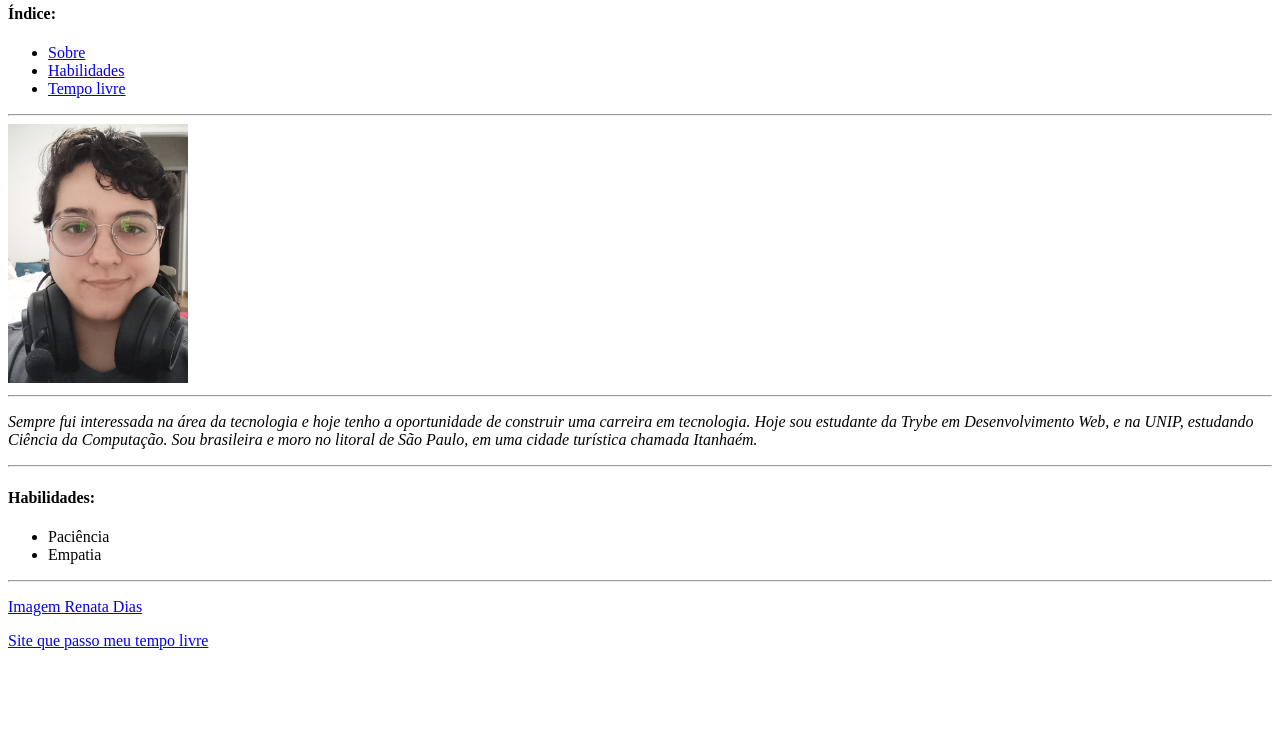
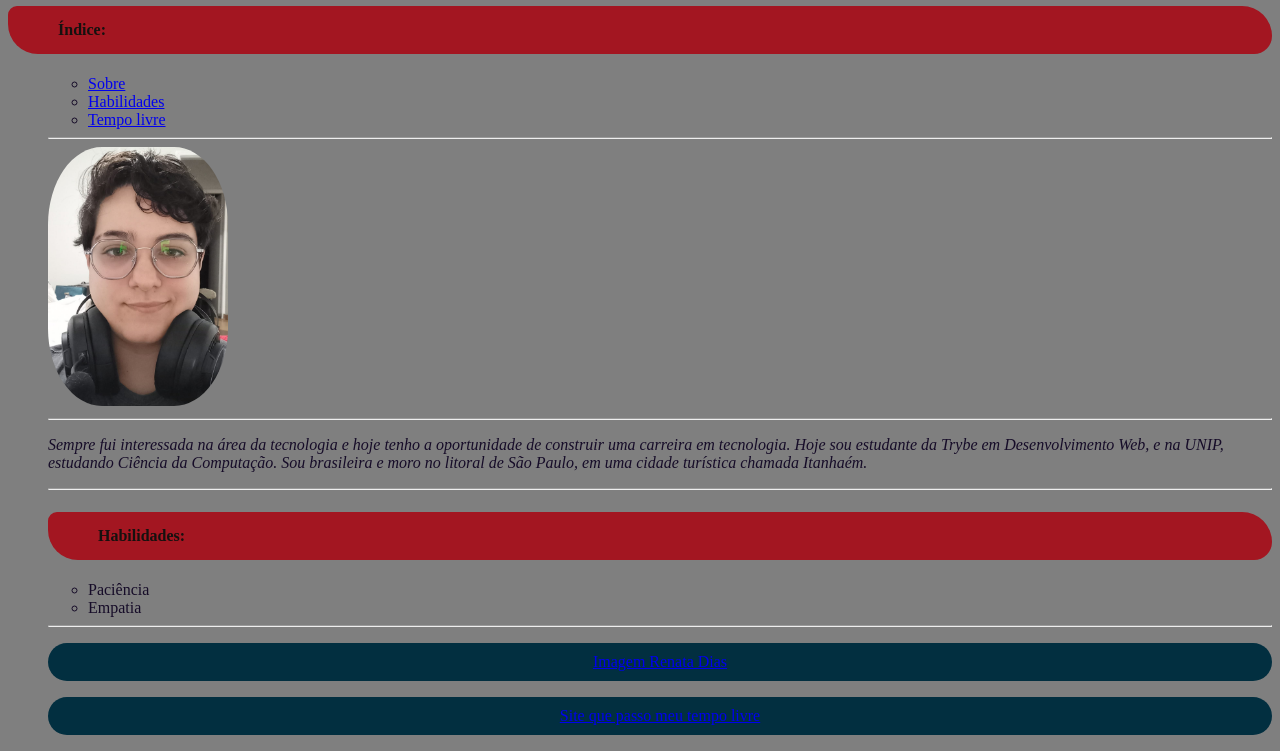
Before and after one commit to RehDias/RehDias.github.io, a plain HTML site: page index.html in a window 1280 px wide. Shown: the part 75-826 px from the top of the page. Before the commit the page ends 800 px from the top, so only its background shows below. Drawn offline with Linux system fonts and the light colour scheme; a web font is replaced by a local one.

Commit message:
Novas cores e fontes

```diff
--- a/index.html
+++ b/index.html
@@ -3,19 +3,61 @@
 <head>
     <meta charset="UTF-8">
     <title>Portfolio</title>
+    <link rel="preconnect" href="https://fonts.googleapis.com">
+    <link rel="preconnect" href="https://fonts.gstatic.com" crossorigin>
+    <link href="https://fonts.googleapis.com/css2?family=Aleo:wght@700&family=Outfit:wght@300&family=Yanone+Kaffeesatz:wght@500&display=swap" rel="stylesheet">
+    <link href="https://fonts.googleapis.com/css2?family=Aleo:wght@700&family=Mali:ital,wght@1,300&family=Outfit:wght@300&family=Yanone+Kaffeesatz:wght@500&family=Zen+Old+Mincho&display=swap" rel="stylesheet">
+    <style>
+        h1{
+            font-family: 'Aleo', serif;
+            text-align: center;
+            font-weight: 600;
+        }
+        p{
+            font-family: 'Zen Old Mincho', serif;
+        }
+        .image {
+            border-radius: 30%;
+        }
+        .bk-titulo-list{
+            background-color: #A31621;
+            padding: 15px 50px;
+            border-radius: 15px 50px 30px;
+            font-weight: 600;
+            color: #14110f;
+        }
+        body{
+            background-color: #7f7f7f;
+            text-decoration: none;
+        }
+        .style-list{
+            font-family: 'Zen Old Mincho', serif;
+            color: #160c28;
+        }
+        .botão{
+            background-color: #022F40;
+            border-radius: 20px;
+            padding: 10px 15px;
+            text-align: center;
+            text-decoration: none;
+            color: white;
+        }
+
+    </style>
 </head>
 <body>
     <h1><strong>Renata Dias de Oliveira</strong></h1>
 
-    <h4>Índice:</h4>
-    <ul>
+    <h4 class="bk-titulo-list">Índice:</h4>
+    <ul class="style-list">
+        <ul class="">
         <li><a href="#Sobre">Sobre</a></li>
         <li><a href="#Hab">Habilidades</a></li>
         <li><a href="#TempoLivre">Tempo livre</a></li>
     </ul>
     <hr>
 
-    <img id="./Me.jpeg" src="./Me.jpeg" alt="Foto de Renata Dias" width="180px">
+    <img id="./Me.jpeg" src="./Me.jpeg" alt="Foto de Renata Dias" width="180px" class="image">
     <hr>
 
     <p id="Sobre"><em>
@@ -27,15 +69,15 @@
     </em></p>
     <hr>
 
-    <h4 id="Hab">Habilidades:</h4>
+    <h4 id="Hab" class="bk-titulo-list">Habilidades:</h4>
 
-    <ul>
+    <ul class="style-list">
         <li>Paciência</li>
         <li>Empatia</li>
     </ul>
     <hr>
 
-    <p><a href="#./Me.jpeg"> Imagem Renata Dias</a></p>
-    <p id="TempoLivre"><a href="https://www.twitch.tv/" target="_blank">Site que passo meu tempo livre</a></p>
+    <p class="botão"><a href="#./Me.jpeg"> Imagem Renata Dias</a></p>
+    <p id="TempoLivre" class="botão"><a href="https://www.twitch.tv/" target="_blank">Site que passo meu tempo livre</a></p>
 </body>
 </html>
```
